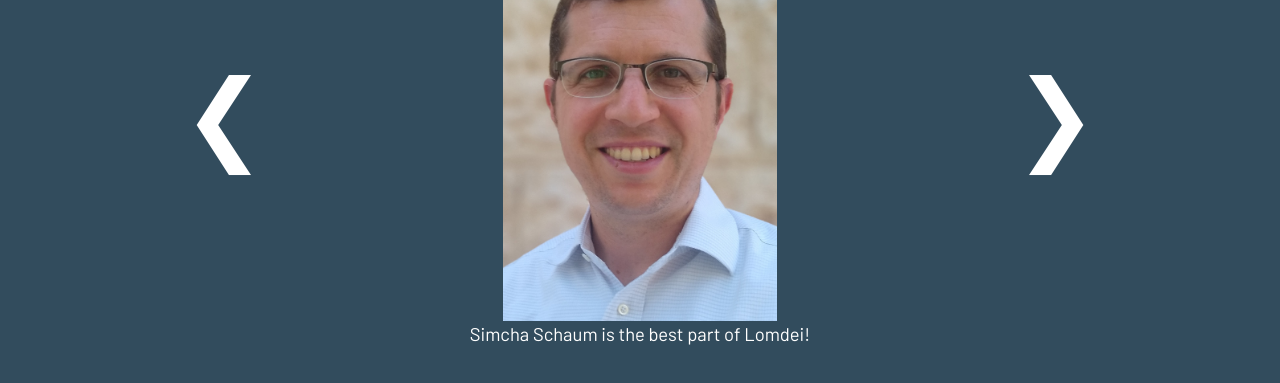
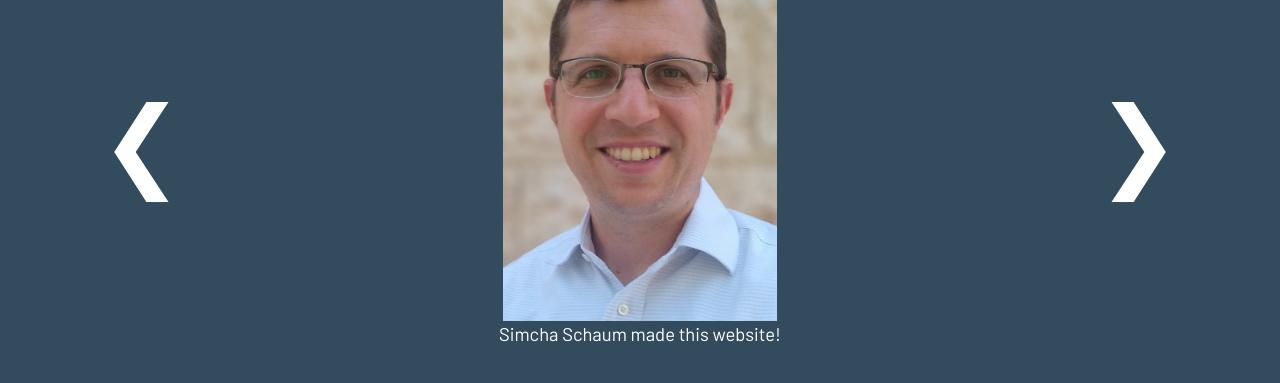
Before and after one commit to simchaschaum/Lomdei---full-site, a plain HTML site: page pages/gallery.html in a window 1280 px wide. Both pictures are taken after a click on the picture 189 px from the left and 494 px from the top of the page. Shown: the part 257-640 px from the top of the page. Drawn offline with nearby package versions, Linux system fonts and the light colour scheme.

Commit message:
formatting tweaks to gallery view

```diff
--- a/scripts/gallery.js
+++ b/scripts/gallery.js
@@ -2,11 +2,16 @@ const pictures = [
     {
         url: '../pics/headshots/Simcha Schaum Headshot.jpg',
         alt: "Simcha Schaum's Headshot",
-        caption: "Simcha Schaum is the best part of Lomdei!"
+        caption: "Simcha Schaum made this website!"
     },
     {
         url: '../pics/headshots/Raphael Alter Headshot.jpeg',
-        alt: "Raphael's Headshot"
+        alt: "Raphael's Headshot",
+        caption: "This guy runs the show."
+    },
+    {
+        url: '../pics/lomdei classroom pic.jpg',
+        alt: "Lomdei Classroom in Action"
     }
 ]
 
--- a/styles.css
+++ b/styles.css
@@ -586,6 +586,7 @@ section#gallery-section{
 }
 #modal-content img{
   height: 400px;
+  max-width: 60%;
   object-fit: cover;
 }
 #modal-caption{
@@ -593,11 +594,19 @@ section#gallery-section{
 }
 .slide-arrow{
   font-size: 100px;
-  margin-top: 10%;
   text-decoration: none;
   color: white;
   cursor: pointer;
   height: fit-content;
+
+  position: fixed;
+  top: 40%;
+}
+.next{
+  right: 100px;
+}
+.prev{
+  left: 100px
 }
 .slide-arrow:hover,
 .close-modal:hover{
```
Also changed, not shown: pages/gallery.html (+0 -3 lines).
